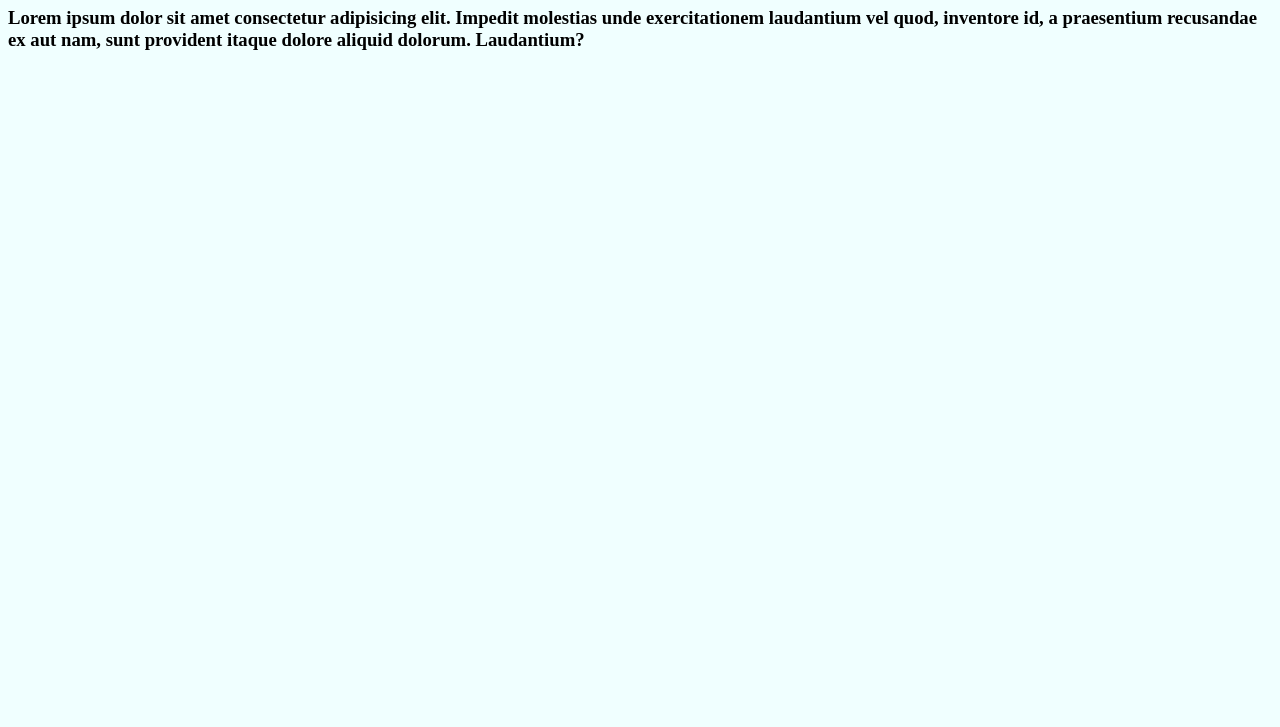
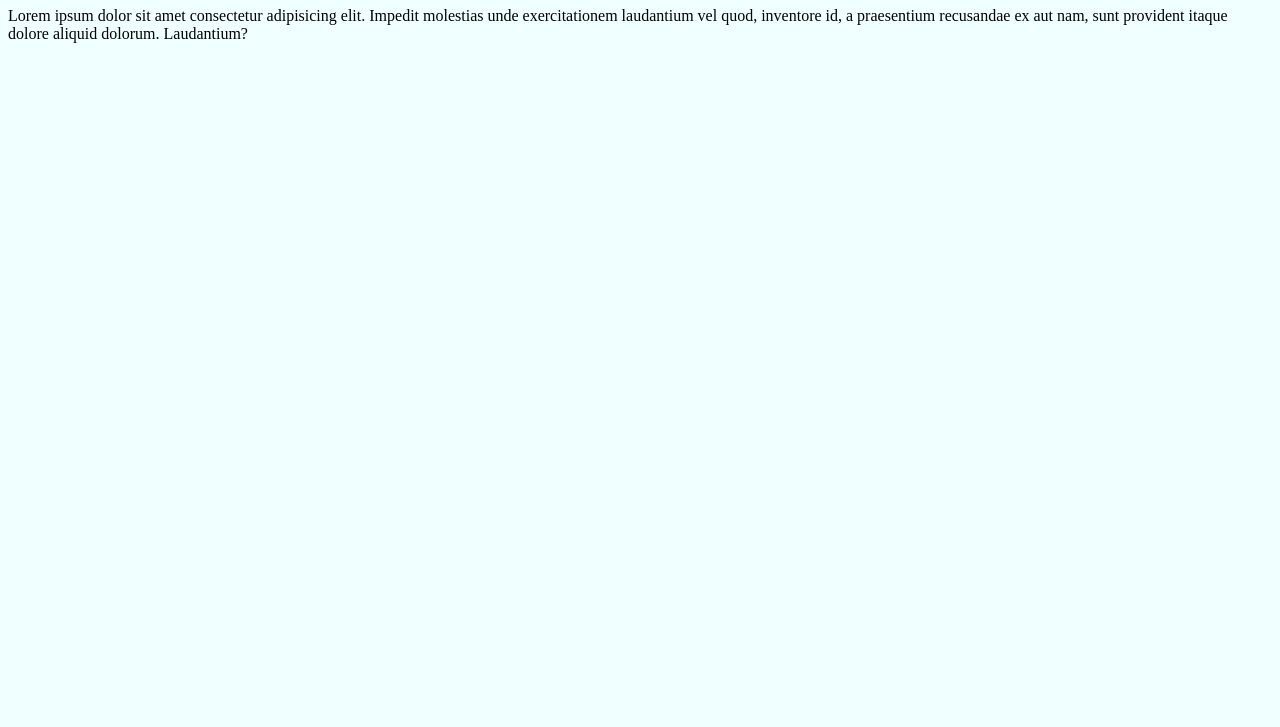
Before and after one commit to eimyat8/gittest, a plain HTML site: page index.html in a window 1280 px wide. Shown: the part 73-800 px from the top of the page. Drawn offline with Linux system fonts and the light colour scheme.

Commit message:
third commit

```diff
--- a/index.html
+++ b/index.html
@@ -12,11 +12,11 @@
     <h1>
         Git Test
     </h1>
-    <h3>
+    <p class="para1">
         Lorem ipsum dolor sit amet consectetur adipisicing elit. Impedit molestias unde exercitationem laudantium vel
         quod, inventore id, a praesentium recusandae ex aut nam, sunt provident itaque dolore aliquid dolorum.
         Laudantium?
-    </h3>
+    </p>
 </body>
 
 </html>
--- a/style.css
+++ b/style.css
@@ -1,3 +1,6 @@
 body {
   background-color: azure;
 }
+.para1 {
+  font-size: 1rem;
+}
```
